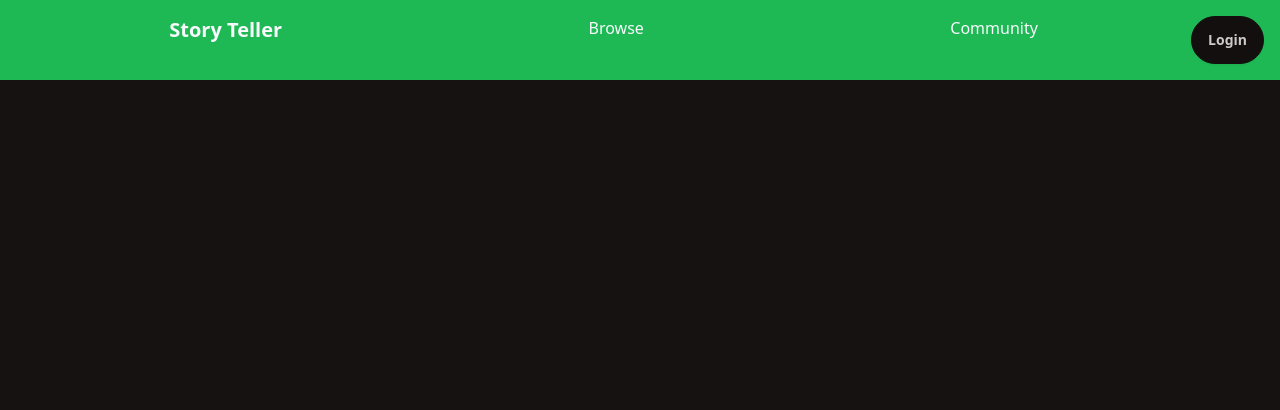
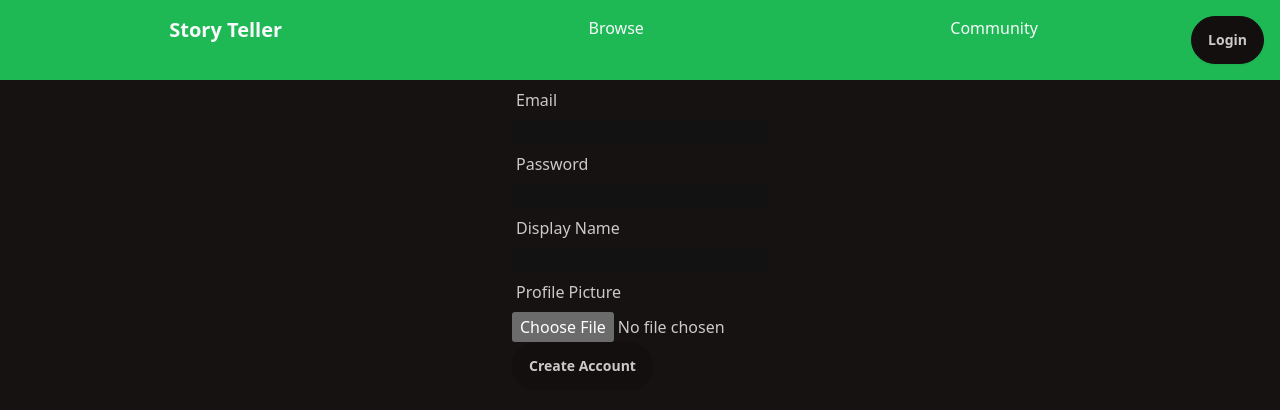
Before and after one commit to azwerlein/Story-Teller, a Vue app: page /register in a window 1280 px wide. Shown: the top 410 px of the page. Built offline with nearby package versions, Linux system fonts and the light colour scheme; no server answers.

Commit message:
Account creation

```diff
--- a/src/App.vue
+++ b/src/App.vue
@@ -36,19 +36,18 @@ function logout() {
       <div class="flex-auto flex justify-end">
         <button class="btn">Notifications</button>
         <button class="btn" v-on:click="logout">Logout</button>
-<!--        <RouterLink :to="{name: 'profile'}">-->
+        <RouterLink :to="{name: 'profile'}">
           <!--          <div v-if="authUser.value.photoURL">-->
-<!--            <div class="avatar">-->
-<!--              <img class="rounded-full border-4 border-slate-400" src="./assets/profilepic.jpg"-->
-<!--                   alt="Profile">-->
-<!--            </div>-->
-<!--          </div>-->
+          <div>
+            <img class="rounded-full border-4 border-slate-400 h-20" src="./assets/profilepic.jpg"
+                 alt="Profile">
+          </div>
           <!--          <div v-else>-->
           <!--            <div class="avatar placeholder">-->
           <!--              <span>{{ authUser.value.email[0] }}</span>-->
           <!--            </div>-->
           <!--          </div>-->
-<!--      </RouterLink>-->
+        </RouterLink>
       </div>
     </div>
     <div v-else>
--- a/src/js/firebase.js
+++ b/src/js/firebase.js
@@ -1,8 +1,9 @@
 // Import the functions you need from the SDKs you need
 import { initializeApp } from "firebase/app";
 import { getAnalytics } from "firebase/analytics";
-import { getAuth } from 'firebase/auth'
-import { getFirestore } from 'firebase/firestore'
+import { getAuth } from 'firebase/auth';
+import { getFirestore } from 'firebase/firestore';
+import { getStorage } from 'firebase/storage';
 // TODO: Add SDKs for Firebase products that you want to use
 // https://firebase.google.com/docs/web/setup#available-libraries
 
@@ -22,6 +23,7 @@ const firebaseConfig = {
 const app = initializeApp(firebaseConfig);
 const auth = getAuth(app);
 const db = getFirestore(app);
+const storage = getStorage(app);
 const analytics = getAnalytics(app);
 
-export { app, auth, db, analytics }
+export { app, auth, db, storage, analytics }
--- a/src/js/router.js
+++ b/src/js/router.js
@@ -3,12 +3,14 @@ import Home from "../views/Home.vue";
 import Profile from "../views/Profile.vue";
 import Browse from "../views/Browse.vue";
 import Login from "../views/Login.vue";
+import AccountCreation from "../views/AccountCreation.vue";
 
 const routes = [
     { path: '/', name: 'home', component: Home, alias: '/home', },
     { path: '/browse', name: 'browse', component: Browse, },
     { path: '/user', name: 'profile', component: Profile, },
     { path: '/login', name: 'login', component: Login },
+    { path: '/register', name: 'register', component: AccountCreation },
 ];
 
 export const router = createRouter({
--- /dev/null
+++ b/src/views/AccountCreation.vue
@@ -0,0 +1,57 @@
+<script>
+import {createUserWithEmailAndPassword, updateProfile} from "firebase/auth";
+import {router} from "../js/router.js";
+import {auth, db, storage} from "../js/firebase.js";
+
+export default {
+  name: "AccountCreation",
+  methods: {
+    createAccount() {
+      let email = document.getElementById("emailInput").value;
+      let password = document.getElementById("passwordInput").value;
+      let displayName = document.getElementById('nameInput').value;
+      let picture = document.getElementById('pictureInput').value;
+      createUserWithEmailAndPassword(auth, email, password)
+          .then((userCredential) => {
+            let user = userCredential.user;
+            storage.child('avatars/' + user.uid)
+                .put(picture)
+                .then(snapshot => {
+                  return snapshot.ref.getDownloadURL();
+                })
+                .then(url => {
+                  user.updateProfile({photoURL: url});
+                })
+            ;
+            updateProfile(user, {
+              displayName: displayName,
+            });
+            router.push('home');
+          })
+          .catch(error => {
+            console.log('Error: ', error.code, error.message);
+          });
+    },
+  },
+}
+</script>
+
+<template>
+  <h4></h4>
+  <div class="w-64 content-center m-auto">
+    <label class="label" for="emailInput">Email</label>
+    <input class="form-control w-full" type="text" id="emailInput" required>
+    <label class="label" for="passwordInput">Password</label>
+    <input class="form-control w-full" type="text" id="passwordInput" required>
+    <label class="label" for="nameInput">Display Name</label>
+    <input class="form-control w-full" type="text" id="nameInput" required>
+    <label class="label" for="avatar">Profile Picture</label>
+    <input class="form-control w-full" type="file" id="avatar" alt="Profile Picture"
+           accept="image/png, image/jpeg, image/jpg"/>
+    <button class="btn" v-on:click="createAccount">Create Account</button>
+  </div>
+</template>
+
+<style scoped>
+
+</style>
--- a/src/views/Login.vue
+++ b/src/views/Login.vue
@@ -22,13 +22,14 @@ export default {
 </script>
 
 <template>
-  <form @submit.prevent="login">
+  <div class="w-64 content-center m-auto">
     <label class="label" for="emailInput">Email</label>
-    <input class="form-control" type="text" id="emailInput" placeholder="Email" required>
+    <input class="form-control w-full" type="text" id="emailInput" placeholder="Email" required>
     <label class="label" for="passwordInput">Password</label>
-    <input class="form-control" type="text" id="passwordInput" placeholder="Password" required>
-    <button type="submit">Login</button>
-  </form>
+    <input class="form-control w-full" type="text" id="passwordInput" placeholder="Password" required>
+    <button class="btn" v-on:click="login">Login</button>
+    <RouterLink class="link" :to="{name: 'register'}">Create an account</RouterLink>
+  </div>
 </template>
 
 <style scoped>
--- a/src/views/Profile.vue
+++ b/src/views/Profile.vue
@@ -1,7 +1,17 @@
 <script>
+import {db} from "../js/firebase.js";
+
 export default {
   name: "Profile",
-  props: {},
+  props: {
+    id: String,
+    required: false,
+  },
+  data() {
+    return {
+
+    }
+  },
 }
 </script>
 
```
Lines whose indentation alone changed are shown as unchanged.
